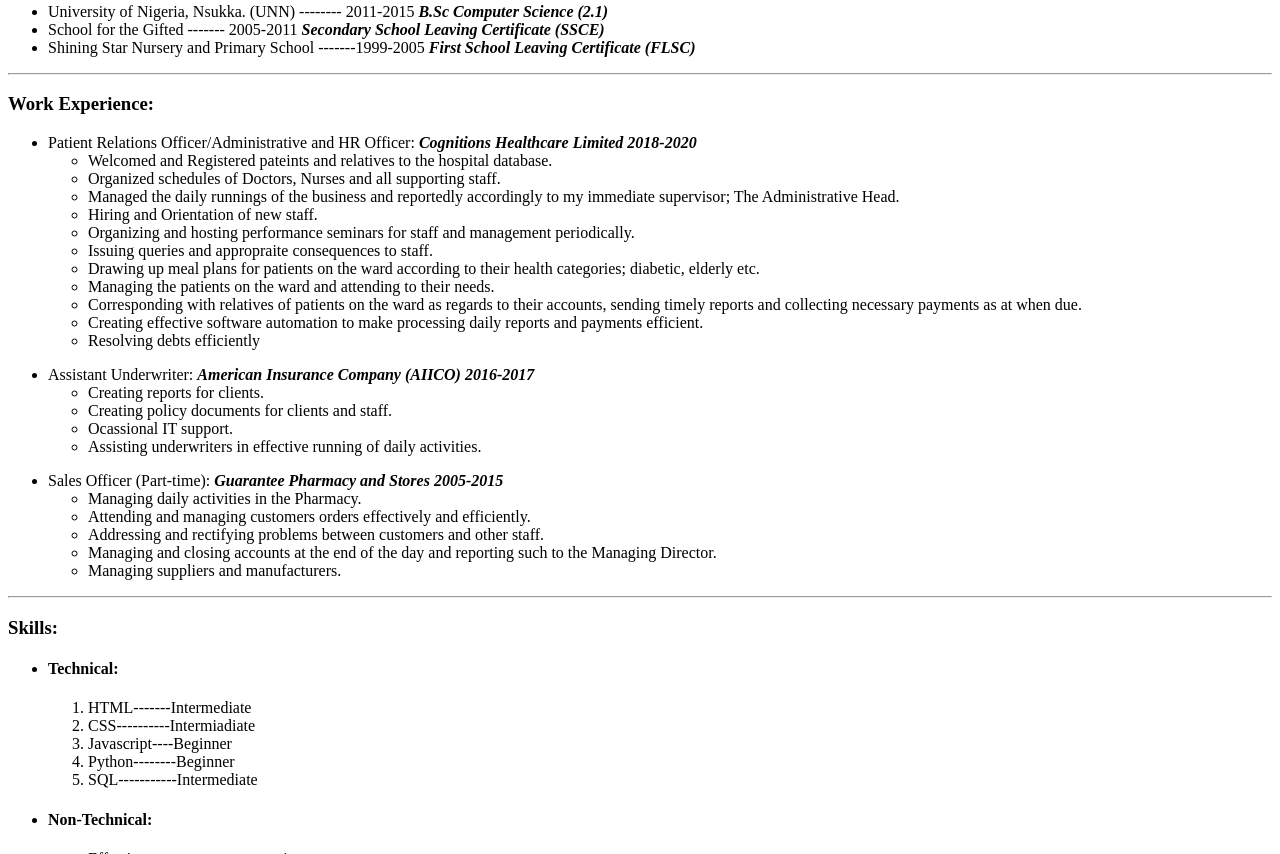
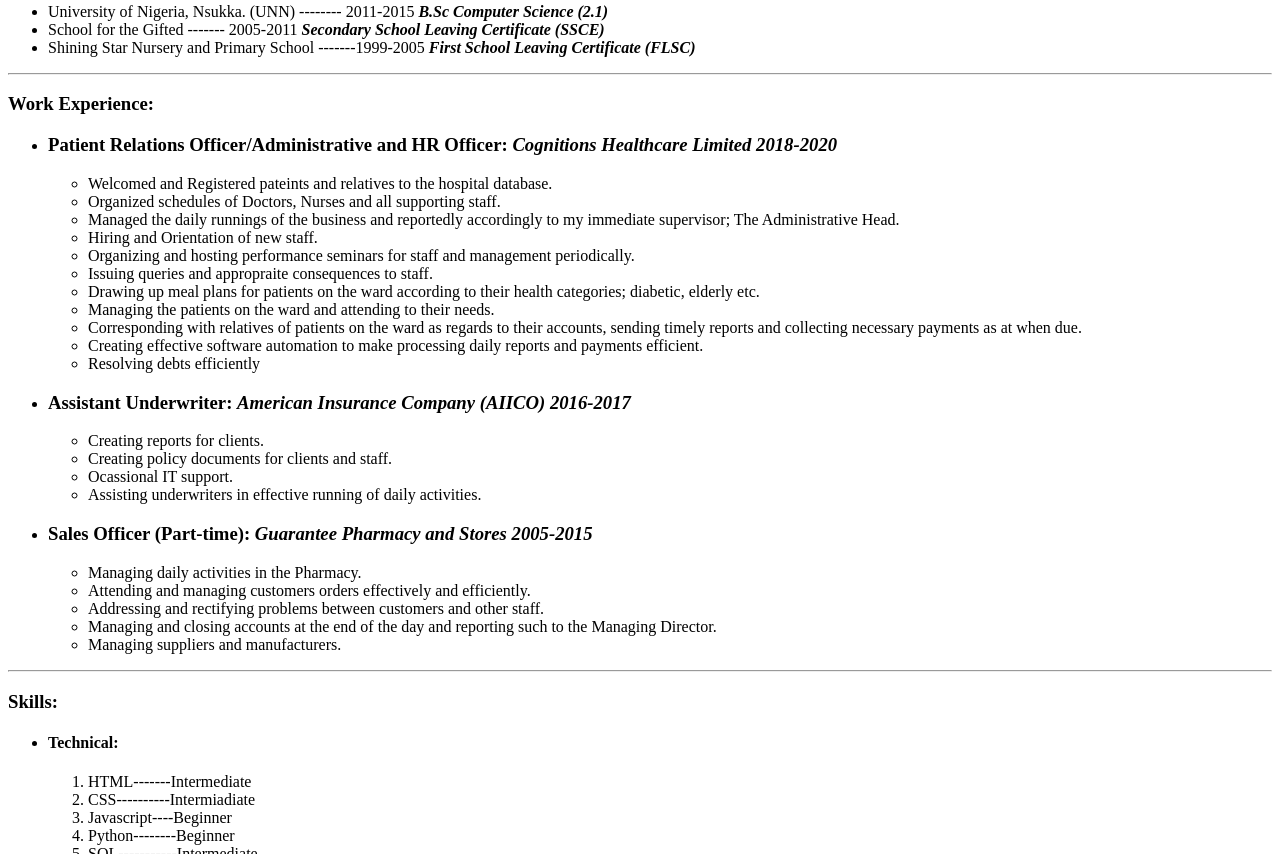
Before and after one commit to Dorweez/my_resume, a plain HTML site: page index.html in a window 1280 px wide. Shown: the part 454-1308 px from the top of the page. Drawn offline with Linux system fonts and the light colour scheme.

Commit message:
Update index.html
added h3 tags to work experience list item headings to make the more defined

```diff
--- a/index.html
+++ b/index.html
@@ -31,8 +31,8 @@
 
         <h3>Work Experience:</h3>
         <ul>
-            <li>Patient Relations Officer/Administrative and HR Officer:
-                <i><b>Cognitions Healthcare Limited 2018-2020</b></i>
+            <li><h3>Patient Relations Officer/Administrative and HR Officer:
+                <i><b>Cognitions Healthcare Limited 2018-2020</b></i></h3>
                 <ul>
                     <li>Welcomed and Registered pateints and relatives to the hospital database.</li>
                     <li>Organized schedules of Doctors, Nurses and all supporting staff.</li>
@@ -51,8 +51,8 @@
         </ul>
 
         <ul>
-            <li>Assistant Underwriter:
-                <i><b>American Insurance Company (AIICO) 2016-2017</b></i>
+            <li><h3>Assistant Underwriter:
+                <i><b>American Insurance Company (AIICO) 2016-2017</b></i></h3>
                 <ul>
                     <li>Creating reports for clients.</li>
                     <li>Creating policy documents for clients and staff.</li>
@@ -63,8 +63,8 @@
         </ul>
 
         <ul>
-            <li>Sales Officer (Part-time):
-                <i><b>Guarantee Pharmacy and Stores 2005-2015</b></i>
+            <li><h3>Sales Officer (Part-time):
+                <i><b>Guarantee Pharmacy and Stores 2005-2015</b></i></h3>
                 <ul>
                     <li>Managing daily activities in the Pharmacy.</li>
                     <li>Attending and managing customers orders effectively and efficiently.</li>
```
